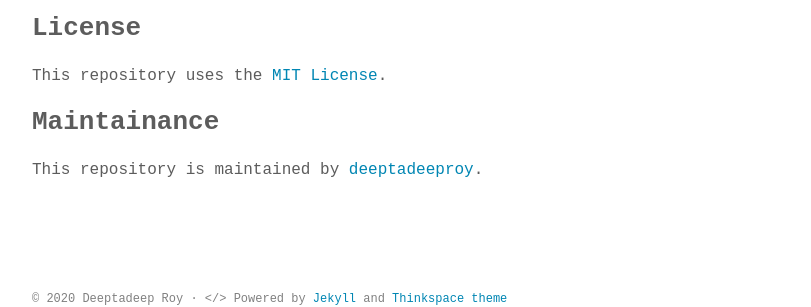
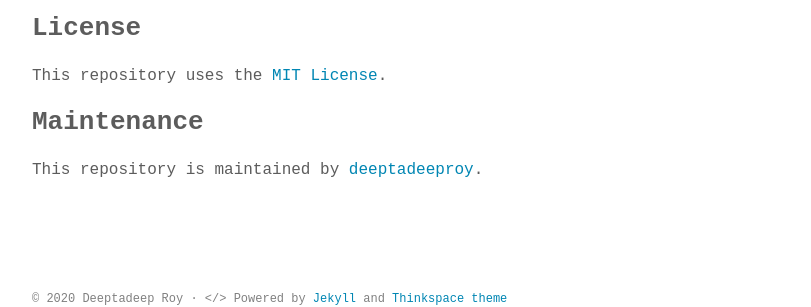
Before and after one commit to deeptadeeproy/COVID-19-Tracker-India, a Jekyll site: the page built from index.html, in a window 1280 px wide. Shown: the part 1205-1512 px from the top of the page, without its empty margins (232-1043 px from the left). Built offline with Jekyll 4.4.1, drawn with Linux system fonts in a browser that asks for light colours; some web fonts are replaced.

Commit message:
Update intro.html

```diff
--- a/_includes/intro.html
+++ b/_includes/intro.html
@@ -18,7 +18,7 @@
 	<p>If you're new to Git, take a look at <a href="https://guides.github.com/introduction/git-handbook/">this short guide</a>.</p>
 	<h2 id="license">License</h2>
 	<p>This repository uses the <a href="/LICENSE">MIT License</a>.</p>
-	<h2 id="maintainance">Maintainance</h2>
+	<h2 id="maintenance">Maintenance</h2>
 	<p>This repository is maintained by <a href="https://github.com/deeptadeeproy">deeptadeeproy</a>.</p>
   </div>
 </section>
```
